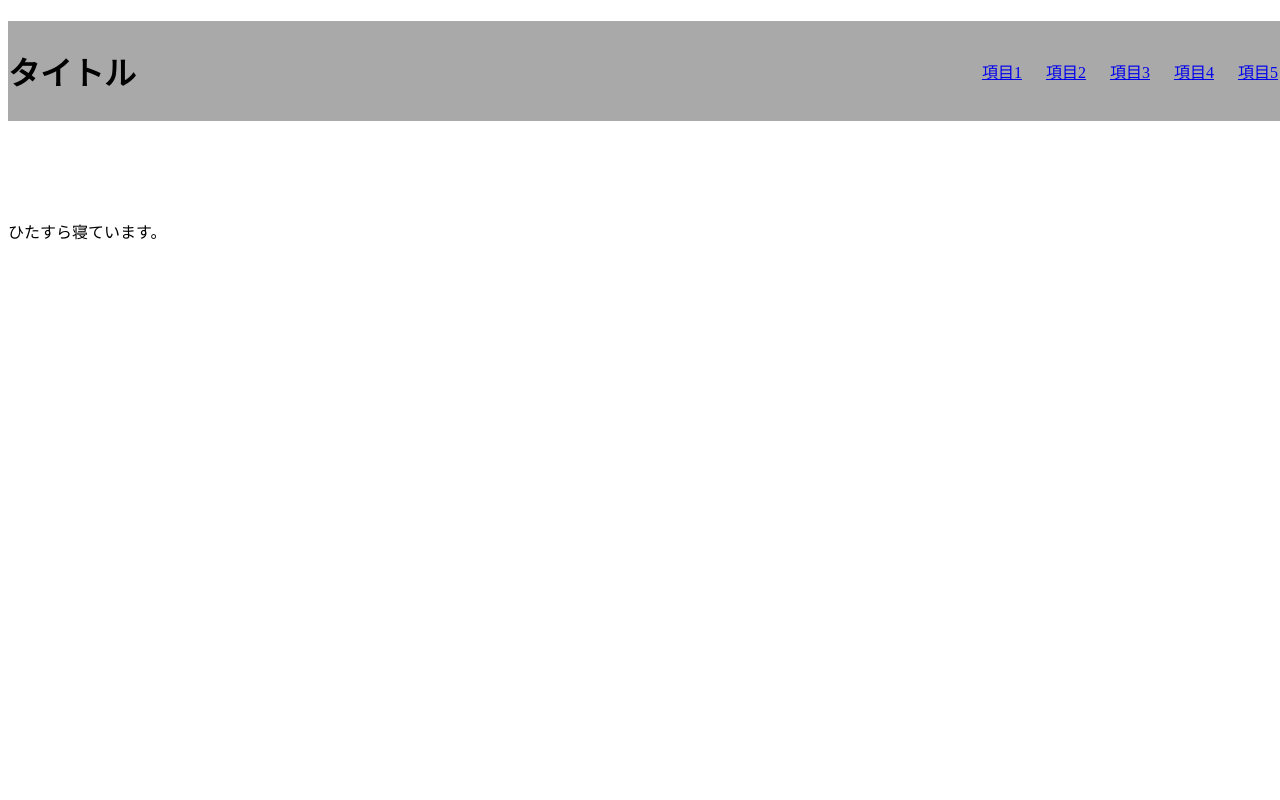
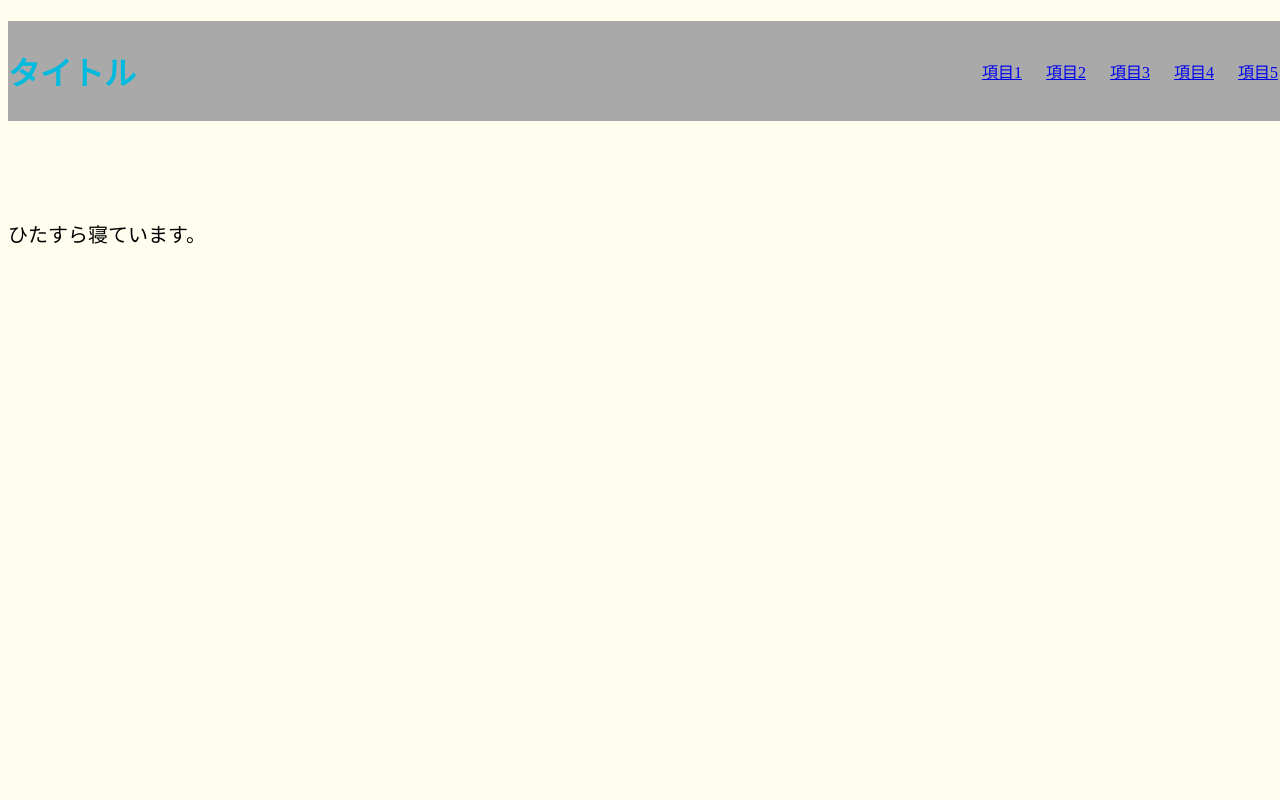
Before and after one commit to kashibamasayuki/curator, a plain HTML site: page index.html in a window 1280 px wide. Shown: the top 800 px of the page. Drawn offline with Linux system fonts and the light colour scheme.

Commit message:
Update stylesheet.css

```diff
--- a/stylesheet.css
+++ b/stylesheet.css
@@ -23,3 +23,13 @@ p {
   display: inline-block;
   padding: 10px;
 }
+
+body {
+  background-color: #fffeee;
+}
+h1 {
+  color: #0bd;
+}
+p {
+  font-size: 20px;
+}
```
